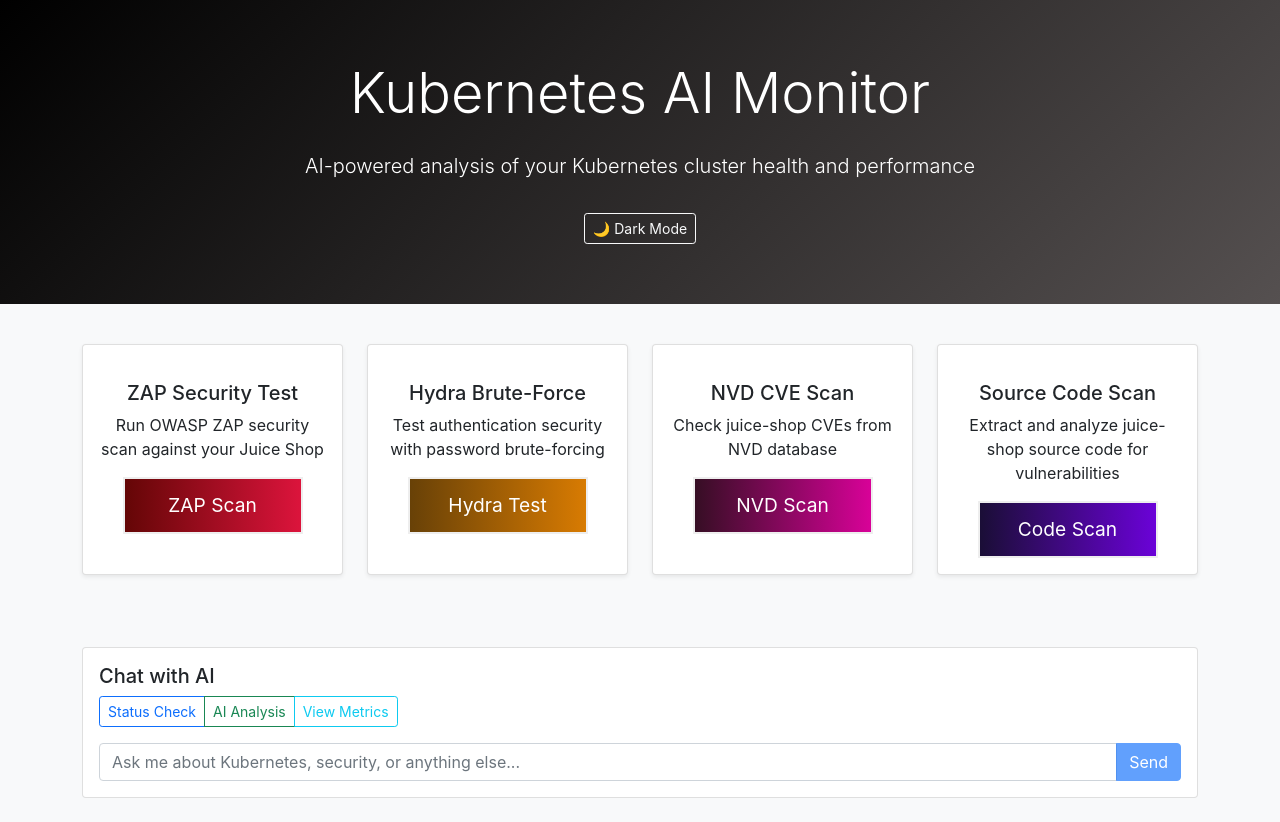
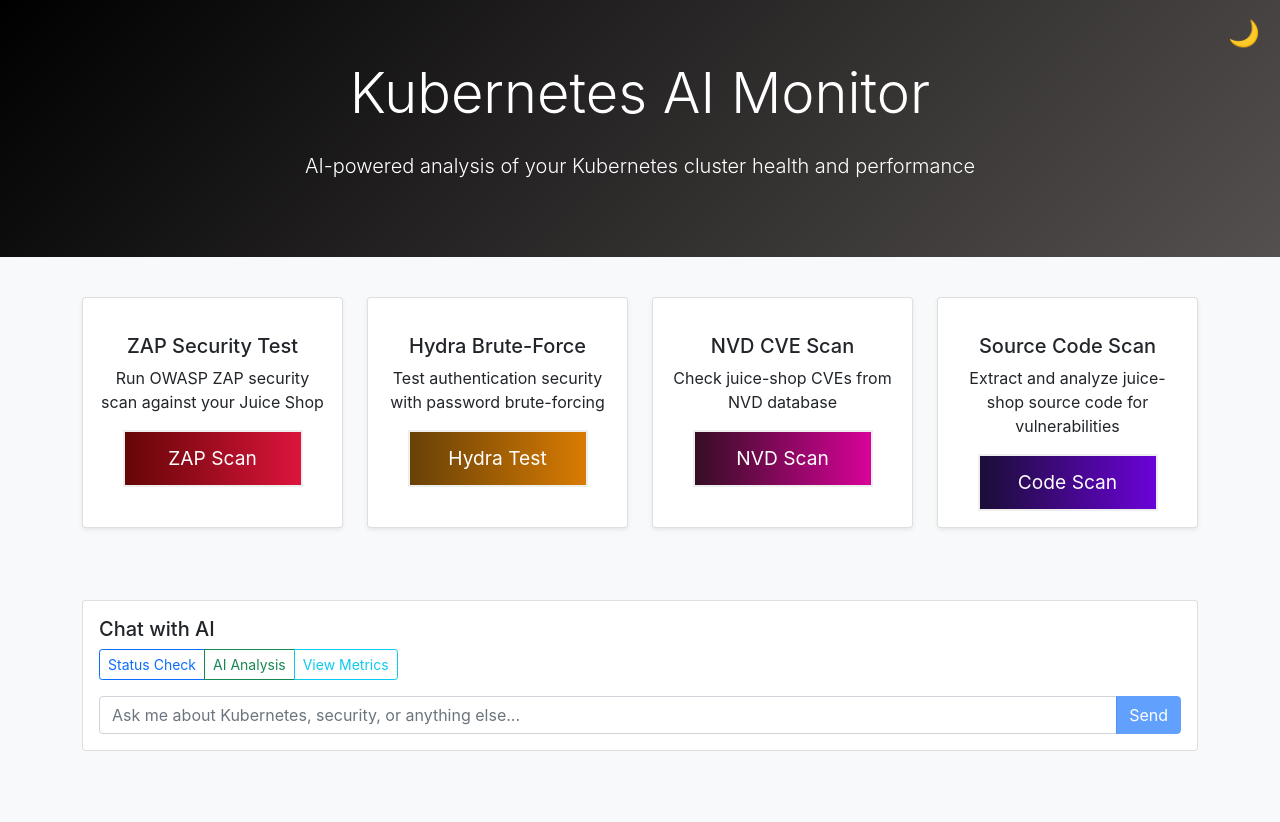
Before and after one commit to AlexP8on7/FINAL_YEAR_PROJECT-LLM-TOOL, a React (Create React App) app in the folder frontend/: page / in a window 1280 px wide. After the commit the page ends 800 px from the top, so only its background shows below. Built offline with nearby package versions, Linux system fonts and the light colour scheme.

Commit message:
test commit

```diff
--- a/frontend/src/App.css
+++ b/frontend/src/App.css
@@ -126,3 +126,16 @@
   justify-content: center;
   padding: 40px;
 }
+
+.theme-toggle {
+  position: fixed;
+  top: 16px;
+  right: 16px;
+  z-index: 9999;
+  background: none;
+  border: none;
+  font-size: 1.6rem;
+  cursor: pointer;
+  line-height: 1;
+  padding: 4px;
+}
--- a/frontend/src/App.js
+++ b/frontend/src/App.js
@@ -186,15 +186,15 @@ function App() {
 
   return (
     <div className={`App${darkMode ? ' dark-mode' : ''}`}>
+      <button className="theme-toggle" onClick={() => setDarkMode(d => !d)}>
+        {darkMode ? '☀️' : '🌙'}
+      </button>
       <div className="hero-section">
         <div className="container">
           <div className="row">
             <div className="col-12 text-center">
               <h1 className="display-4 mb-4">Kubernetes AI Monitor</h1>
               <p className="lead">AI-powered analysis of your Kubernetes cluster health and performance</p>
-              <button className="btn btn-outline-light btn-sm mt-3" onClick={() => setDarkMode(d => !d)}>
-                {darkMode ? '☀️ Light Mode' : '🌙 Dark Mode'}
-              </button>
             </div>
           </div>
         </div>
```
